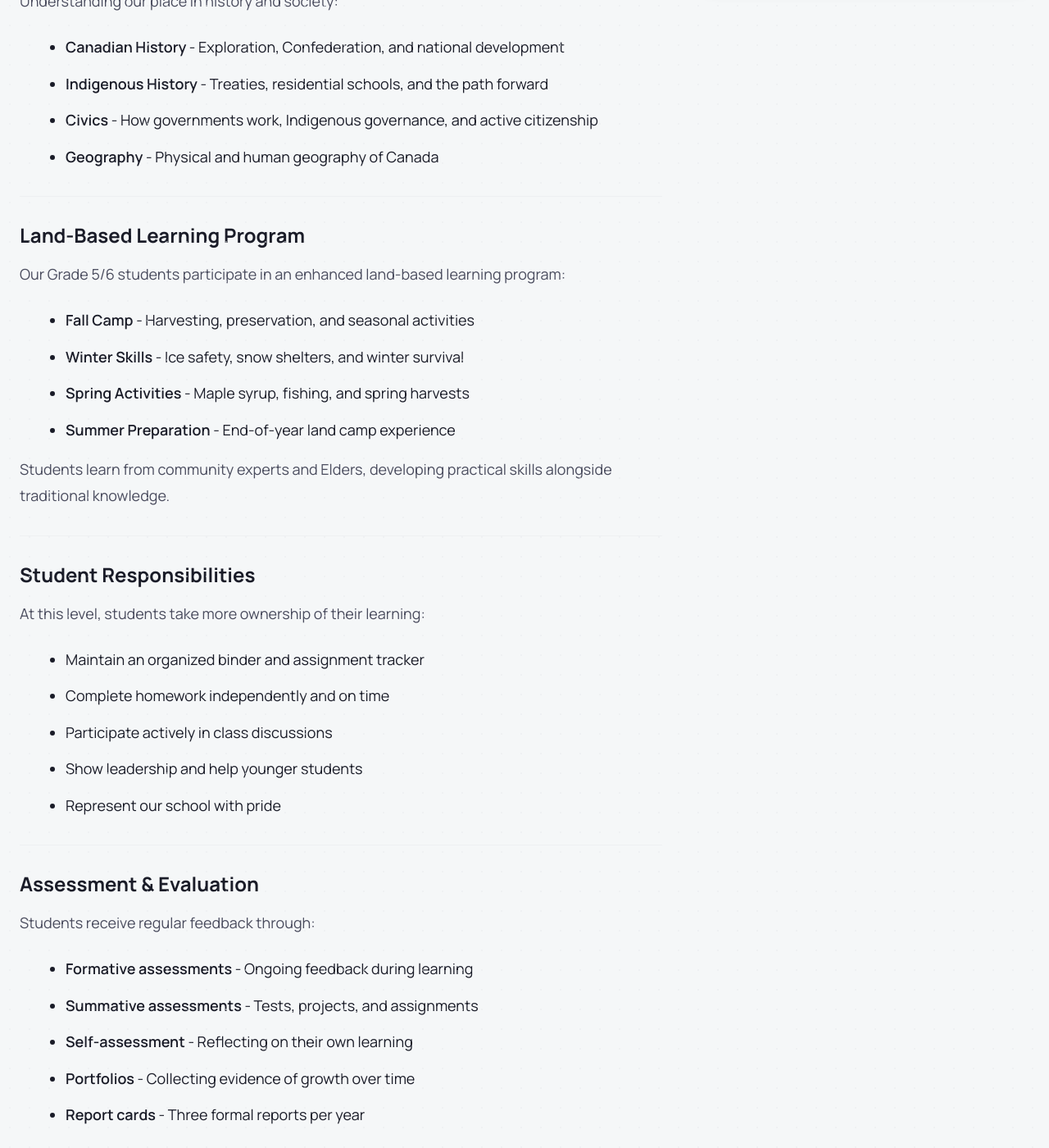
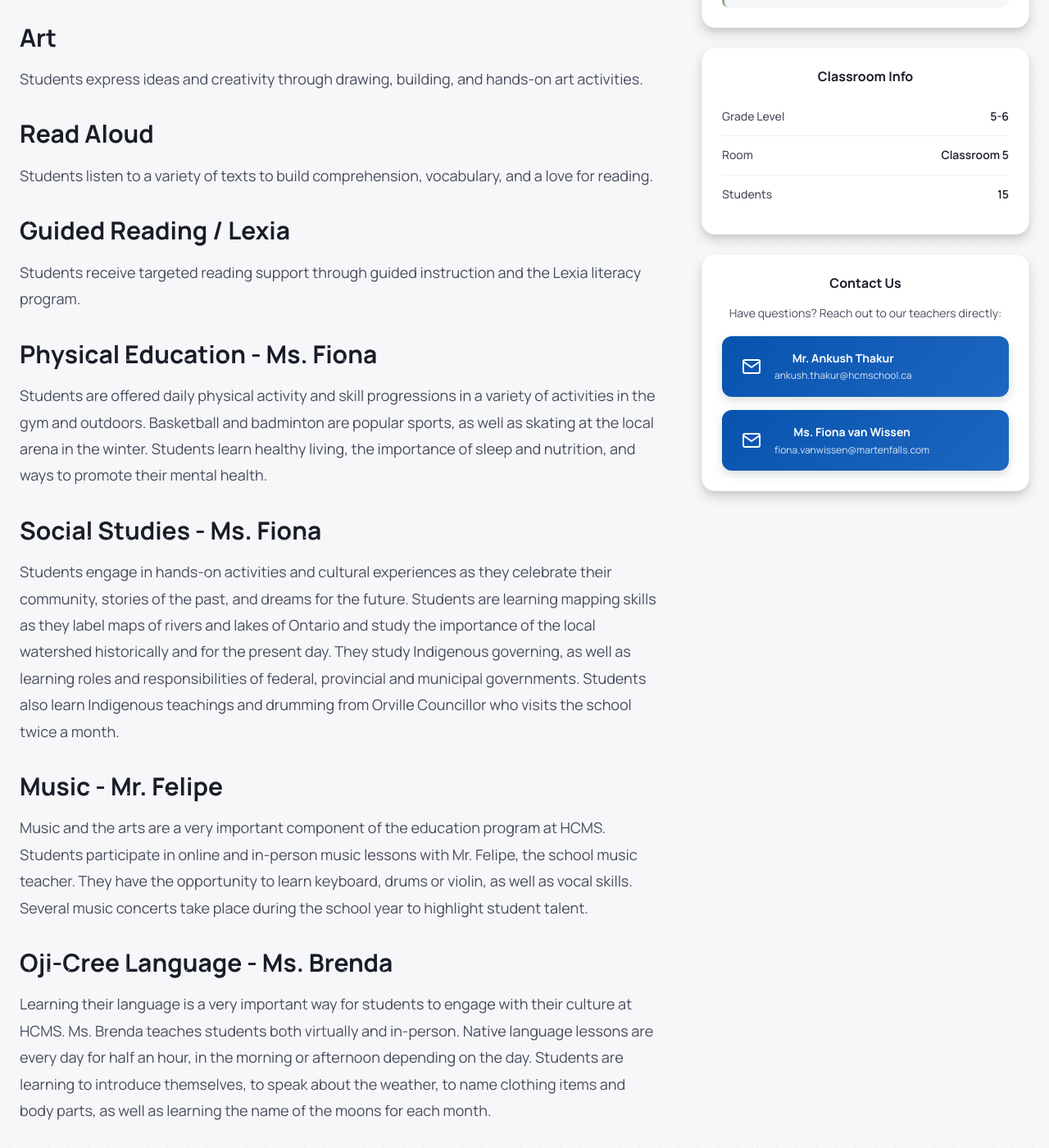
Before and after one commit to reckegabe58/HCMS, a Jekyll site: the page built from _classrooms/grade-5-6.md, in a window 1280 px wide and 1400 px high, scrolled down 2195 px. Shown: the whole window at 82% size. Built offline with Jekyll 4.4.1, drawn with Linux system fonts in a browser that asks for light colours; some of the changed text lies outside the part shown.

Commit message:
Update Grade 5/6 classroom page with new content
- Update teachers: Mr. Ankush Thakur & Ms. Fiona van Wissen
- Add Boozhoo greeting and comprehensive welcome message
- Include detailed weekly schedule with time blocks
- Add music lesson schedule (Tuesday/Thursday 2:45-3:15)
- Expand subject descriptions with specific teacher attributions
- Add "How Families Can Support Learning" section
- Include full contact information with email and phone
- Update room to "Classroom 5"
- Add teacher_emails to frontmatter

Co-Authored-By: Claude Sonnet 4.5 <noreply@anthropic.com>

```diff
--- a/_classrooms/grade-5-6.md
+++ b/_classrooms/grade-5-6.md
@@ -3,122 +3,138 @@ layout: classroom
 title: Grade 5/6
 grade: "5-6"
 teachers:
-  - Mr. Ankush
-  - Ms. Fiona
+  - Mr. Ankush Thakur
+  - Ms. Fiona van Wissen
 color: orange
 order: 5
-room: Room 202
+room: Classroom 5
 students: 15
-hero_image: /assets/images/carousel/slide-5.jpg
-# Newsletter folder - files are auto-detected from this location
 newsletter_folder: grade-5-6
+show_daily_schedule: false
+show_photo_gallery: false
+teacher_emails:
+  - name: Mr. Ankush Thakur
+    email: ankush.thakur@hcmschool.ca
+  - name: Ms. Fiona van Wissen
+    email: fiona.vanwissen@martenfalls.com
 subjects:
   - name: Language Arts
-    description: Critical reading, persuasive writing, research skills, and media literacy.
+    description: Developing reading, writing, speaking, and listening skills through literacy centres, guided reading, writing activities, and class discussions.
     icon: book
   - name: Mathematics
-    description: Decimals, percentages, ratios, algebra concepts, and data analysis.
+    description: Number sense, operations, and problem-solving with regular practice and hands-on activities to build confidence.
     icon: calculator
+  - name: Science
+    description: Exploring scientific concepts through observation, discussion, and inquiry-based learning connected to real-life examples and the environment.
+    icon: flask
+  - name: Social Studies
+    description: Hands-on activities and cultural experiences celebrating community, stories of the past, and dreams for the future. Learning mapping skills, Indigenous governing, and government roles and responsibilities.
+    icon: globe
   - name: Oji-Cree Language
-    description: Advanced language skills including traditional storytelling and written expression.
+    description: Daily language lessons with Ms. Brenda (virtual and in-person) learning introductions, weather, clothing items, body parts, and the names of the moons for each month.
     icon: message
-  - name: Science
-    description: Earth science, human body systems, and environmental stewardship.
-    icon: flask
-  - name: History & Civics
-    description: Canadian history, Indigenous rights, and understanding governance.
-    icon: globe
-  - name: Land-Based Skills
-    description: Advanced traditional skills including survival training and environmental monitoring.
-    icon: tree
+  - name: Art
+    description: Expressing ideas and creativity through drawing, building, and hands-on art activities.
+    icon: palette
+  - name: Physical Education
+    description: Daily physical activity and skill progressions in gym and outdoors, including basketball, badminton, skating, healthy living, and mental health.
+    icon: heart
+  - name: Music
+    description: Lessons with Mr. Felipe (online and in-person) learning keyboard, drums, violin, and vocal skills. Music concerts throughout the year highlight student talent.
+    icon: music
 ---
 
-**Aaniin! Welcome to Grade 5/6!**
+**Boozhoo! Welcome to Grade 5/6!**
 
-We're Mr. Ankush and Ms. Fiona, and we're excited to work with your children during these pivotal years. Grade 5/6 marks the transition to intermediate learning, where students develop critical thinking skills, take ownership of their education, and prepare for the challenges ahead.
+Welcome to our classroom! Our teaching team includes Mr. Ankush Thakur and Ms. Fiona van Wissen, and together we work to create a safe, respectful, and supportive learning environment for all students. Our focus is on building strong routines, confidence, and foundational skills in reading, writing, and mathematics.
 
-## Our Educational Philosophy
+We value learning that is connected to the land, community, and students' lived experiences. Through observation, discussion, and hands-on activities, students are encouraged to develop respect for the land, nature, and the environment around them.
 
-We believe in developing the whole student—academically, socially, emotionally, and culturally. Our classroom is a place where questions are valued, mistakes are celebrated as learning opportunities, and every student's perspective is respected.
+We value collaboration with families and look forward to working together to support each student's growth throughout the school year.
 
-We work to balance rigorous academics with meaningful cultural education, preparing students for success in both their traditional world and the broader society.
+## Our Weekly Schedule
 
-## Curriculum Overview
+Below is an overview of our weekly classroom schedule. While activities may occasionally change due to special events or learning opportunities, this timetable reflects our regular structure:
+
+**9:00–9:30** - Morning Work
+**9:30–10:00** - Language Arts – Literacy Centres
+**10:00–10:30** - Language Arts / Native Language (varies by day)
+**10:30–10:45** - Recess
+**10:45–11:30** - Mathematics
+**11:30–12:00** - Writing / Science / Art (varies by day)
+**12:00–1:00** - Lunch
+**1:00–1:45** - Gym / Language Arts (Writing) / Native Language / Read Aloud (varies by day)
+**1:45–2:30** - Gym / Native Language / Read Aloud (varies by day)
+**2:45–3:30** - Guided Reading (Lexia) / Social Studies (varies by day)
+
+### Music Lesson Schedule
+
+Music lessons for Grade 5/6 take place on:
+- **Tuesday**: 2:45 p.m. – 3:15 p.m.
+- **Thursday**: 2:45 p.m. – 3:15 p.m.
+
+Music lessons are part of the school-wide music program and may occasionally change due to special events or scheduling adjustments.
+
+## What We're Learning
 
 ### Language Arts
-Students become sophisticated readers and writers:
-- **Reading** - Analyzing fiction, non-fiction, and Indigenous literature
-- **Writing** - Essays, research papers, creative writing, and journalism
-- **Media Literacy** - Understanding and evaluating media messages
-- **Public Speaking** - Formal presentations and debate skills
-- **Research Skills** - Finding, evaluating, and citing sources
+I support students in developing reading, writing, speaking, and listening skills through literacy centres, guided reading, writing activities, and class discussions.
 
 ### Mathematics
-Building toward high school readiness:
-- **Number Sense** - Decimals, fractions, percentages, and their relationships
-- **Algebra** - Variables, expressions, and equations
-- **Geometry** - Area, volume, angles, and coordinate graphing
-- **Data Management** - Collecting, organizing, and analyzing data
-- **Financial Literacy** - Budgeting and understanding money
+Instruction focuses on number sense, operations, and problem-solving, with regular practice and hands-on activities to build confidence.
 
 ### Science
-Inquiry-based learning connected to our environment:
-- **Earth & Space** - Geology, weather, climate change, and astronomy
-- **Human Body** - Systems, health, and development
-- **Biodiversity** - Understanding ecosystems and environmental stewardship
-- **Traditional Ecological Knowledge** - Learning from Elders about the land
+Students explore scientific concepts through observation, discussion, and inquiry-based learning connected to real-life examples and the environment.
 
-### Social Studies
-Understanding our place in history and society:
-- **Canadian History** - Exploration, Confederation, and national development
-- **Indigenous History** - Treaties, residential schools, and the path forward
-- **Civics** - How governments work, Indigenous governance, and active citizenship
-- **Geography** - Physical and human geography of Canada
+### Art
+Students express ideas and creativity through drawing, building, and hands-on art activities.
 
-## Land-Based Learning Program
+### Read Aloud
+Students listen to a variety of texts to build comprehension, vocabulary, and a love for reading.
 
-Our Grade 5/6 students participate in an enhanced land-based learning program:
+### Guided Reading / Lexia
+Students receive targeted reading support through guided instruction and the Lexia literacy program.
 
-- **Fall Camp** - Harvesting, preservation, and seasonal activities
-- **Winter Skills** - Ice safety, snow shelters, and winter survival
-- **Spring Activities** - Maple syrup, fishing, and spring harvests
-- **Summer Preparation** - End-of-year land camp experience
+### Physical Education - Ms. Fiona
+Students are offered daily physical activity and skill progressions in a variety of activities in the gym and outdoors. Basketball and badminton are popular sports, as well as skating at the local arena in the winter. Students learn healthy living, the importance of sleep and nutrition, and ways to promote their mental health.
 
-Students learn from community experts and Elders, developing practical skills alongside traditional knowledge.
+### Social Studies - Ms. Fiona
+Students engage in hands-on activities and cultural experiences as they celebrate their community, stories of the past, and dreams for the future. Students are learning mapping skills as they label maps of rivers and lakes of Ontario and study the importance of the local watershed historically and for the present day. They study Indigenous governing, as well as learning roles and responsibilities of federal, provincial and municipal governments. Students also learn Indigenous teachings and drumming from Orville Councillor who visits the school twice a month.
 
-## Student Responsibilities
+### Music - Mr. Felipe
+Music and the arts are a very important component of the education program at HCMS. Students participate in online and in-person music lessons with Mr. Felipe, the school music teacher. They have the opportunity to learn keyboard, drums or violin, as well as vocal skills. Several music concerts take place during the school year to highlight student talent.
 
-At this level, students take more ownership of their learning:
-- Maintain an organized binder and assignment tracker
-- Complete homework independently and on time
-- Participate actively in class discussions
-- Show leadership and help younger students
-- Represent our school with pride
+### Oji-Cree Language - Ms. Brenda
+Learning their language is a very important way for students to engage with their culture at HCMS. Ms. Brenda teaches students both virtually and in-person. Native language lessons are every day for half an hour, in the morning or afternoon depending on the day. Students are learning to introduce themselves, to speak about the weather, to name clothing items and body parts, as well as learning the name of the moons for each month.
 
-## Assessment & Evaluation
+## How Families Can Support Learning
 
-Students receive regular feedback through:
-- **Formative assessments** - Ongoing feedback during learning
-- **Summative assessments** - Tests, projects, and assignments
-- **Self-assessment** - Reflecting on their own learning
-- **Portfolios** - Collecting evidence of growth over time
-- **Report cards** - Three formal reports per year
+**Ask your child to explain one thing they learned** each day and how they learned it (for example, by reading, writing, drawing, or solving a problem).
 
-## Technology Integration
+**Encourage short, regular reading at home** (10–15 minutes). Reading together or listening to your child read is just as valuable as independent reading.
 
-Students develop digital literacy skills:
-- Word processing and presentation software
-- Internet research and source evaluation
-- Coding and computational thinking
-- Digital citizenship and online safety
+**Encourage independent problem-solving** - Encourage your child to try learning tasks independently first before asking for help to build confidence and problem-solving skills.
 
-## Preparing for High School
+**Practice math in everyday situations** such as counting items, measuring while cooking, telling time, or discussing numbers seen in daily life.
 
-We prepare students for the transition to secondary school by:
-- Building study skills and time management
-- Encouraging independence and self-advocacy
-- Exploring career and education pathways
-- Discussing the importance of education for community leadership
+**Ensure adequate sleep** each night, as rest has a strong impact on focus, behaviour, and learning during the school day.
 
-**Miigwech for your partnership in your child's education!**
-*Mr. Ankush & Ms. Fiona*
+**Support consistent routines** for sleep, attendance, and arriving at school on time to help your child feel prepared and ready to learn.
+
+**Stay connected** - Please inform the school if there are changes at home or concerns that may affect your child's learning or well-being.
+
+## Contact Information
+
+Families are welcome to contact us directly with any questions, concerns, or updates.
+
+**Mr. Ankush Thakur**
+Email: [ankush.thakur@hcmschool.ca](mailto:ankush.thakur@hcmschool.ca)
+Phone (call or text): 437-445-1617
+
+**Ms. Fiona van Wissen**
+Email: [fiona.vanwissen@martenfalls.com](mailto:fiona.vanwissen@martenfalls.com)
+
+We are happy to connect by email or text and will respond as soon as possible.
+
+**Miigwech!**
+*Mr. Ankush Thakur & Ms. Fiona van Wissen*
```
